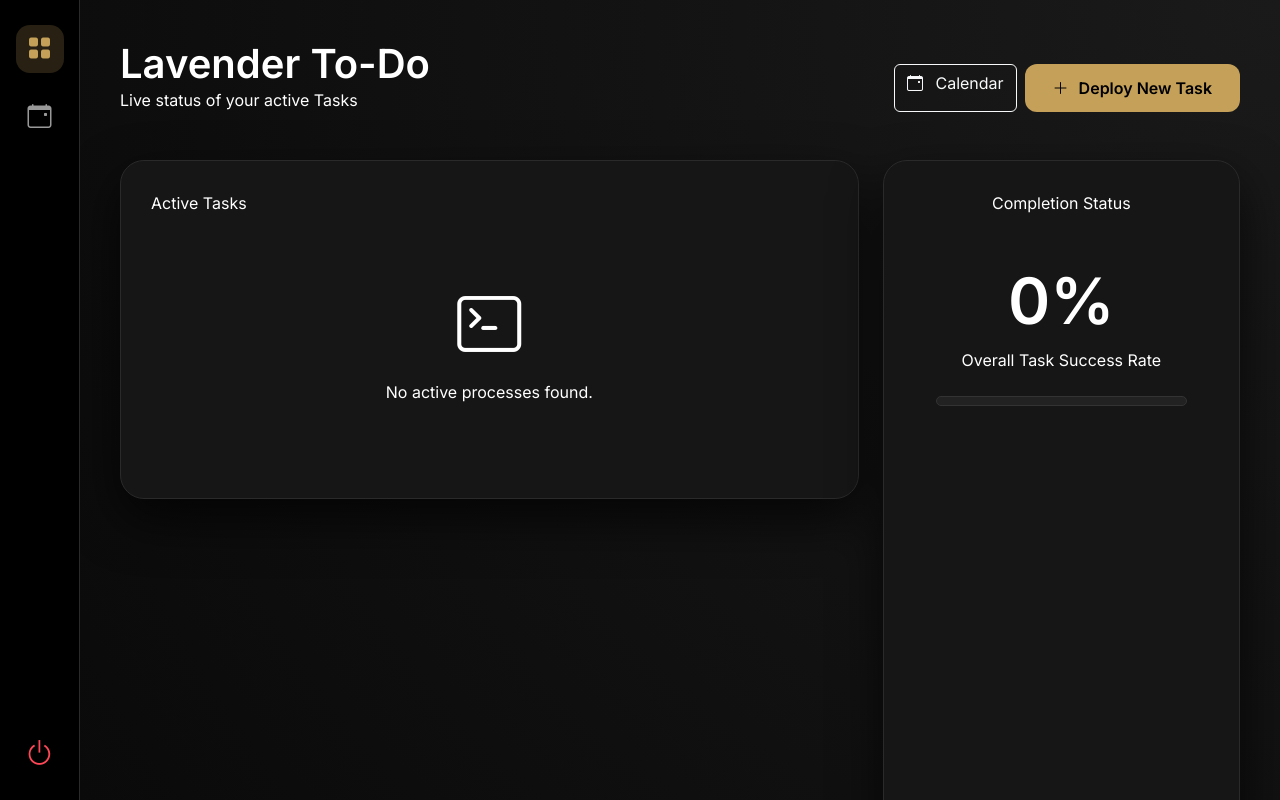
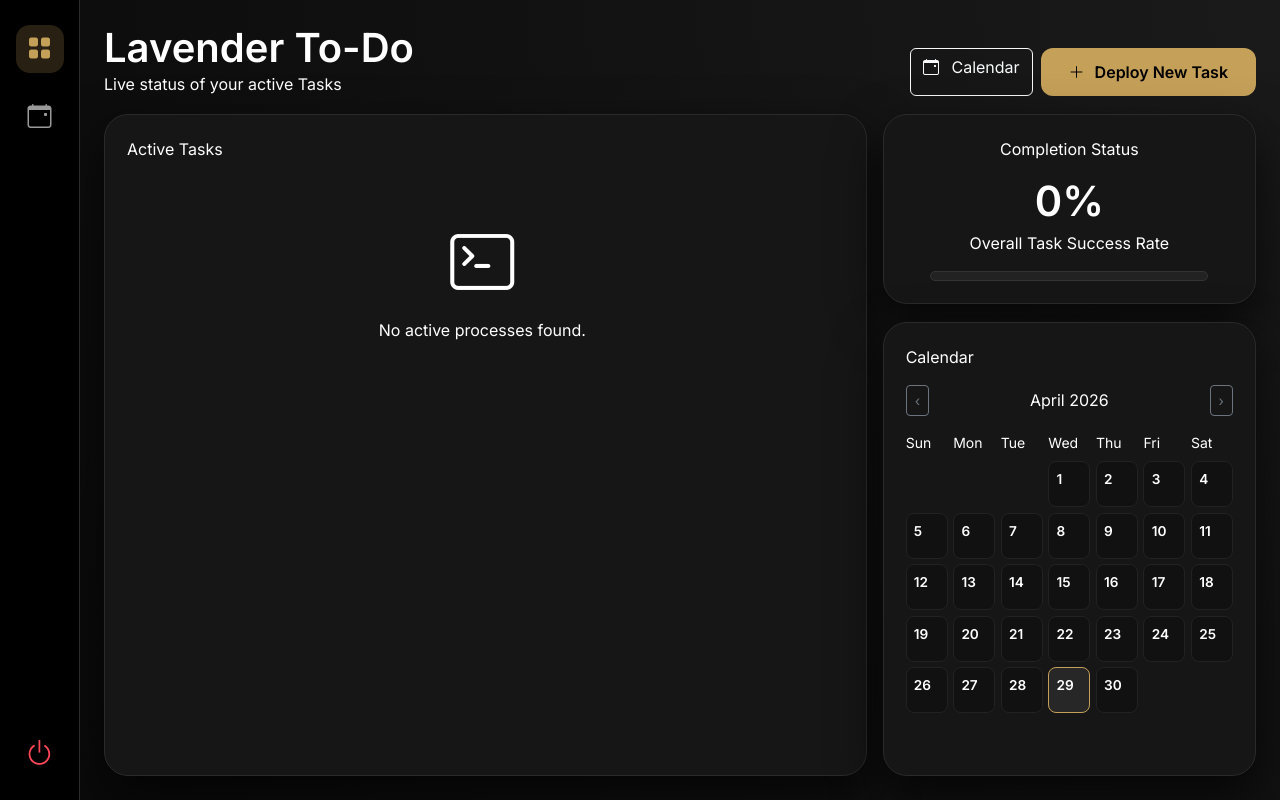
Before and after one commit to hamphreytanatswa-collab/Django-ToDo-Render, a Django app: page / in a window 1280 px wide. Run offline with Django 5.2, Linux system fonts and the light colour scheme; the visitor is signed in with stand-in values (Sample User, id 1); data that the repository does not hold is empty.

Commit message:
Compact todo dashboard layout

```diff
--- a/todos/templates/todos/todo_list.html
+++ b/todos/templates/todos/todo_list.html
@@ -1,7 +1,143 @@
 {% extends 'todos/base.html' %}
 
 {% block content %}
-<header class="d-flex justify-content-between align-items-end mb-5">
+<style>
+  .main-wrapper {
+    padding: 24px;
+  }
+
+  .dashboard-shell {
+    height: calc(100vh - 48px);
+    display: flex;
+    flex-direction: column;
+    gap: 18px;
+  }
+
+  .dashboard-header {
+    flex-shrink: 0;
+  }
+
+  .dashboard-grid {
+    flex: 1;
+    min-height: 0;
+  }
+
+  .dashboard-grid > [class*="col-"] {
+    min-height: 0;
+  }
+
+  .task-card,
+  .side-stack {
+    height: 100%;
+    min-height: 0;
+  }
+
+  .task-list-scroll {
+    max-height: calc(100vh - 190px);
+    overflow-y: auto;
+    padding-right: 6px;
+  }
+
+  .task-row {
+    display: grid;
+    grid-template-columns: minmax(0, 1fr) auto auto;
+    align-items: center;
+    gap: 14px;
+    background: #1d1d1d;
+    border: 1px solid #2a2a2a;
+    transition: 0.3s;
+  }
+
+  .task-title {
+    min-width: 0;
+  }
+
+  .task-title span {
+    overflow-wrap: anywhere;
+  }
+
+  .task-due {
+    min-width: 190px;
+  }
+
+  .side-stack {
+    display: grid;
+    grid-template-rows: auto 1fr;
+    gap: 18px;
+  }
+
+  .compact-card {
+    padding: 22px;
+  }
+
+  .status-panel {
+    min-height: 150px;
+  }
+
+  .status-panel .display-3 {
+    font-size: 2.6rem;
+  }
+
+  #calendarDays {
+    display: grid;
+    grid-template-columns: repeat(7, 1fr);
+    gap: .35rem;
+  }
+
+  .calendar-day {
+    min-height: 46px;
+    padding: .45rem;
+    font-size: .85rem;
+  }
+
+  .calendar-event {
+    font-size: .7rem;
+    line-height: 1.1;
+    overflow-wrap: anywhere;
+  }
+
+  @media (max-width: 991.98px) {
+    body {
+      overflow: auto;
+    }
+
+    .main-wrapper {
+      overflow-y: visible;
+    }
+
+    .dashboard-shell,
+    .task-card,
+    .side-stack {
+      height: auto;
+    }
+
+    .task-list-scroll {
+      max-height: none;
+      overflow: visible;
+    }
+  }
+
+  @media (max-width: 767.98px) {
+    .dashboard-header {
+      align-items: flex-start !important;
+      flex-direction: column;
+      gap: 14px;
+    }
+
+    .task-row {
+      grid-template-columns: 1fr;
+      align-items: start;
+    }
+
+    .task-due {
+      min-width: 0;
+      text-align: start !important;
+    }
+  }
+</style>
+
+<div class="dashboard-shell">
+  <header class="dashboard-header d-flex justify-content-between align-items-end">
     <div>
       <h1 class="display-6 fw-bold mb-0">Lavender <strong>To-Do</strong></h1>
       <p class="text-dim mb-0">Live status of your active Tasks</p>
@@ -16,17 +152,15 @@
     </div>
   </header>
 
-<div class="row g-4">
+  <div class="dashboard-grid row g-3">
     <div class="col-lg-8">
-    <div class="glass-card">
+      <div class="glass-card compact-card task-card">
         <span class="card-label">Active Tasks</span>
 
-      <div class="mt-4">
+        <div class="task-list-scroll mt-3">
           {% for todo in todos %}
-        <div class="d-flex align-items-center justify-content-between p-3 mb-3 rounded-4"
-             style="background: #1d1d1d; border: 1px solid #2a2a2a; transition: 0.3s;">
-
-          <form method="post" action="{% url 'todo_toggle' todo.id %}" class="m-0 flex-grow-1">
+          <div class="task-row p-3 mb-3 rounded-4">
+            <form method="post" action="{% url 'todo_toggle' todo.id %}" class="task-title m-0">
               {% csrf_token %}
               <button type="submit" class="bg-transparent border-0 text-start p-0 w-100">
                 <span class="fs-5 {% if todo.completed %}text-dim text-decoration-line-through{% endif %}">
@@ -36,22 +170,23 @@
               </button>
             </form>
 
-          <div class="d-flex gap-2 ms-3">
+            <div class="task-due text-end">
+              <small class="text-dim">
+                {% if todo.due_date %}
+                  Due {{ todo.due_date|date:"M d, Y H:i" }} &middot; {% if todo.completed %}Completed{% else %}{{ todo.time_left }}{% endif %}
+                {% else %}
+                  No due date set
+                {% endif %}
+              </small>
+            </div>
+
+            <div class="d-flex gap-2 justify-content-end">
               <a href="{% url 'todo_edit' todo.id %}" class="nav-icon" style="width: 35px; height: 35px; font-size: 1.1rem; margin-bottom:0;" title="Edit">
                 <i class="bi bi-pencil-square"></i>
               </a>
               <a href="{% url 'todo_delete' todo.id %}" class="nav-icon text-danger" style="width: 35px; height: 35px; font-size: 1.1rem; margin-bottom:0;" title="Delete">
                 <i class="bi bi-trash3"></i>
               </a>
-          </div>
-          <div class="text-end mt-2">
-            <small class="text-dim">
-              {% if todo.due_date %}
-                Due {{ todo.due_date|date:"M d, Y H:i" }} • {% if todo.completed %}Completed{% else %}{{ todo.time_left }}{% endif %}
-              {% else %}
-                No due date set
-              {% endif %}
-            </small>
             </div>
           </div>
           {% empty %}
@@ -65,13 +200,14 @@
     </div>
 
     <div class="col-lg-4">
-    <div class="glass-card text-center h-100">
+      <div class="side-stack">
+        <div class="glass-card compact-card status-panel text-center">
           <span class="card-label">Completion Status</span>
-      <div class="py-5">
+          <div class="pt-3">
             <h2 class="display-3 fw-bold text-gold mb-0">{{ progress }}%</h2>
-        <p class="text-dim mt-2">Overall Task Success Rate</p>
+            <p class="text-dim mt-1 mb-0">Overall Task Success Rate</p>
 
-        <div class="progress mt-4 mx-auto" style="height: 10px; width: 85%; background: #222; border-radius: 20px; border: 1px solid #333;">
+            <div class="progress mt-3 mx-auto" style="height: 10px; width: 85%; background: #222; border-radius: 20px; border: 1px solid #333;">
               <div class="progress-bar" role="progressbar"
                    style="width: {{ progress }}%; background: var(--accent-gold); box-shadow: 0 0 15px var(--accent-glow); transition: width 0.8s ease;"
                    aria-valuenow="{{ progress }}" aria-valuemin="0" aria-valuemax="100">
@@ -80,16 +216,16 @@
           </div>
         </div>
 
-    <div class="glass-card mt-4">
+        <div class="glass-card compact-card">
           <span class="card-label">Calendar</span>
-      <div class="mt-4">
+          <div class="mt-3">
             <div class="d-flex justify-content-between align-items-center mb-3">
-          <button id="prevMonth" type="button" class="btn btn-outline-secondary btn-sm">‹</button>
-          <h4 id="calendarMonth" class="mb-0"></h4>
-          <button id="nextMonth" type="button" class="btn btn-outline-secondary btn-sm">›</button>
+              <button id="prevMonth" type="button" class="btn btn-outline-secondary btn-sm">&lsaquo;</button>
+              <h4 id="calendarMonth" class="h6 mb-0"></h4>
+              <button id="nextMonth" type="button" class="btn btn-outline-secondary btn-sm">&rsaquo;</button>
             </div>
 
-        <div class="calendar-grid text-dim small mb-3" style="display:grid; grid-template-columns: repeat(7,1fr); gap:.4rem;">
+            <div class="calendar-grid text-dim small mb-2" style="display:grid; grid-template-columns: repeat(7,1fr); gap:.35rem;">
               <div>Sun</div>
               <div>Mon</div>
               <div>Tue</div>
@@ -99,7 +235,9 @@
               <div>Sat</div>
             </div>
 
-        <div id="calendarDays" style="display:grid; grid-template-columns: repeat(7,1fr); gap:.5rem;"></div>
+            <div id="calendarDays"></div>
+          </div>
+        </div>
       </div>
     </div>
   </div>
@@ -127,7 +265,7 @@
 
     for (let i = 0; i < firstDay; i++) {
       const empty = document.createElement('div');
-      empty.style.minHeight = '90px';
+      empty.className = 'calendar-day';
       daysContainer.appendChild(empty);
     }
 
@@ -137,14 +275,13 @@
       const events = dueMap[cellDate] || [];
       const isToday = new Date().toDateString() === new Date(year, month, day).toDateString();
 
-      cell.className = 'p-3 rounded-3';
+      cell.className = 'calendar-day rounded-3';
       cell.style.background = isToday ? '#272727' : '#111';
       cell.style.border = isToday ? '1px solid var(--accent-gold)' : '1px solid #222';
-      cell.style.minHeight = '90px';
-      cell.innerHTML = `<strong class="d-block mb-2">${day}</strong>`;
+      cell.innerHTML = `<strong class="d-block mb-1">${day}</strong>`;
 
       if (events.length) {
-        cell.innerHTML += events.slice(0, 2).map(title => `<div class="text-start small text-gold mb-1" style="line-height:1.2;">• ${title}</div>`).join('');
+        cell.innerHTML += events.slice(0, 1).map(title => `<div class="calendar-event text-start text-gold mb-1">&bull; ${title}</div>`).join('');
       }
       daysContainer.appendChild(cell);
     }
```
Lines whose indentation alone changed are shown as unchanged.
